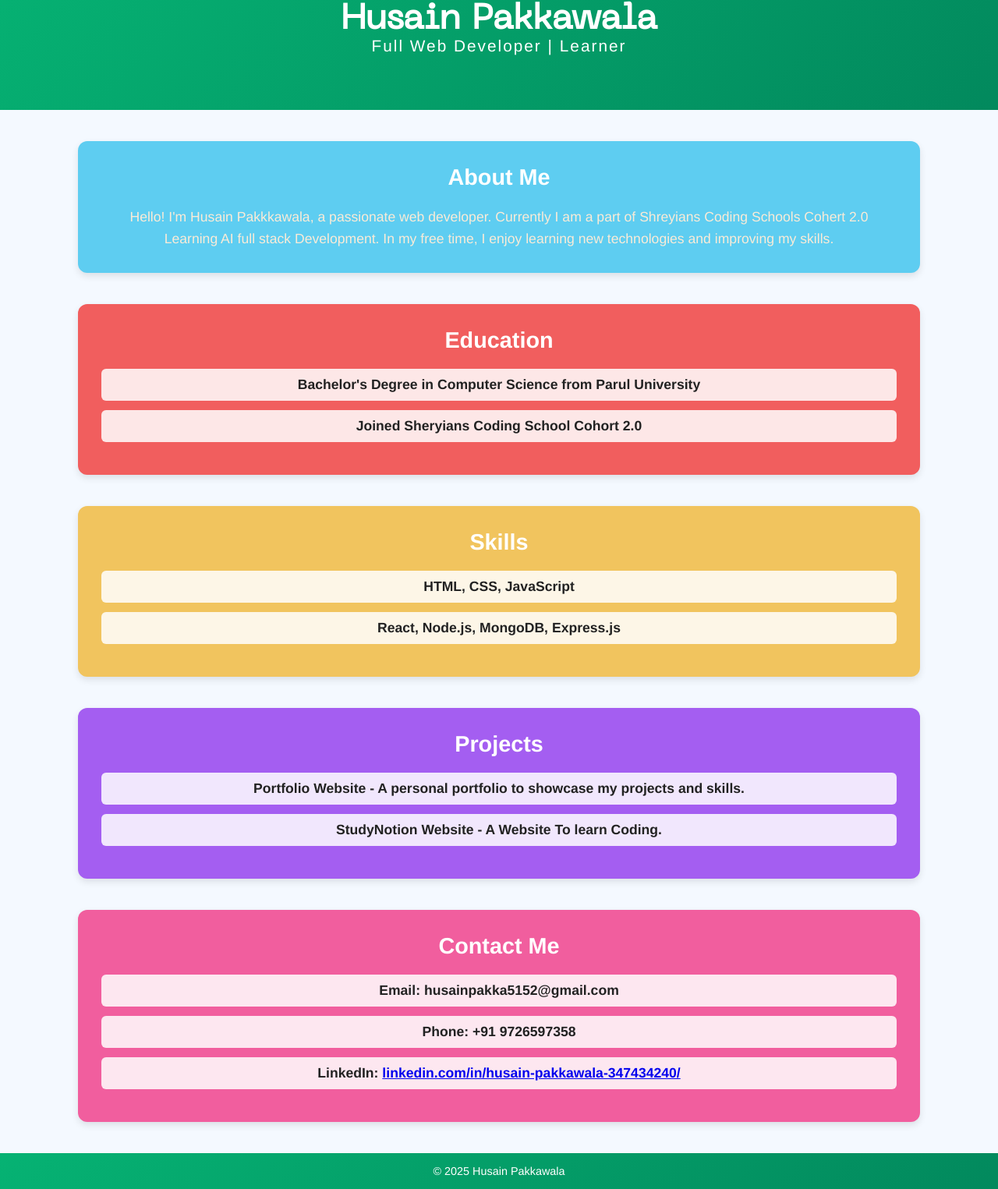
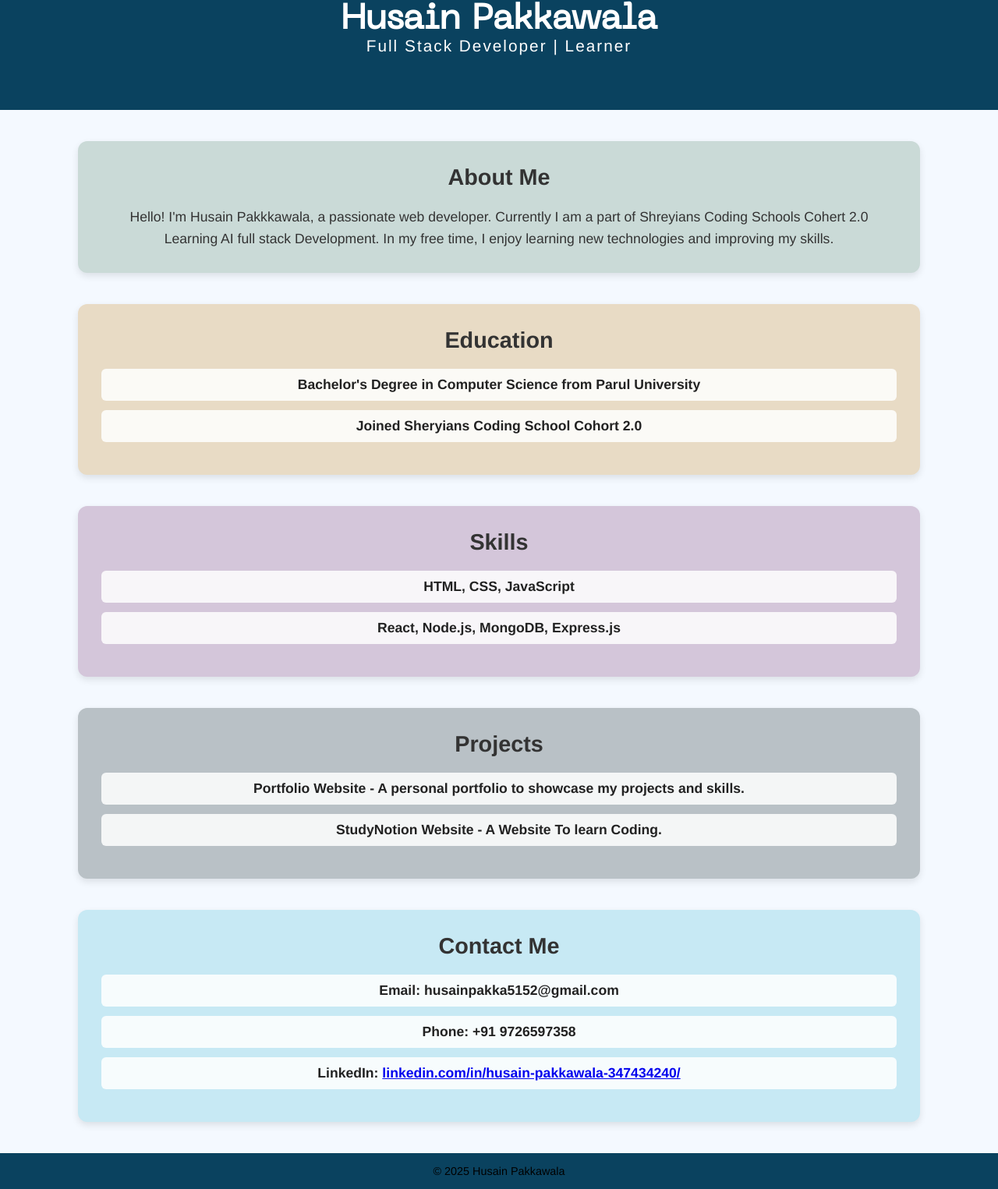
Before and after one commit to husainpakkawala/Sheryians, a plain HTML site: page Assignment/Assignment 3/task.html in a window 1280 px wide. Shown: the part 66-1591 px from the top of the page at 78% size. Drawn offline with Linux system fonts and the light colour scheme.

Commit message:
Assignment

```diff
--- a/Assignment/Assignment 3/task.css
+++ b/Assignment/Assignment 3/task.css
@@ -19,7 +19,7 @@ html,body{
 
 /* header */
 #header{
-    background: linear-gradient(135deg, #06b273, #02895d) ;
+    background: #0A425F ;
     color: #fff;
     text-align: center;
     padding: 70px 20px;
@@ -44,18 +44,21 @@ html,body{
 }
 
 /* individual colors */
-#about { background-color: #5ecdf1; }
-#education { background-color: #f15e5e; }
-#skills { background-color: #f1c45e; }
-#projects { background-color: #a45ef1; }
-#contact { background-color: #f15e9e; }
+#about { background-color: #cadad7; }
+#education { background-color: #e8dbc5; }
+#skills { background-color: #d4c6da; }
+#projects { background-color:#b9c1c6; }
+#contact { background-color: #c7e9f4; }
 
 #about h2, #education h2, #skills h2, #projects h2, #contact h2{
     margin-bottom: 20px;
     font-size: 1.8rem;
-    color: #fff;
+    color: #333333;
 
 }
+
+
+
 
 h3{
     background-color: #ffffffd9;
@@ -67,15 +70,15 @@ h3{
 }
 
 p{
-    color: antiquewhite;
+    color: #333333;
     line-height: 1.6;
     font-size: 1.1rem;
 }
 
 /* footer */
 footer{
-    background: linear-gradient(135deg, #06b273, #02895d) ;
-    color: #fff;
+    background: #0A425F;
+    color: black;
     text-align: center;
     padding: 15px;
     font-size: 0.9rem;
--- a/Assignment/Assignment 3/task.html
+++ b/Assignment/Assignment 3/task.html
@@ -10,7 +10,7 @@
 
     <div id="header">
         <h1>Husain Pakkawala</h1>
-        <h2>Full Web Developer | Learner</h2>
+        <h2>Full Stack Developer | Learner</h2>
     </div>
 
     <div id="about">
```
